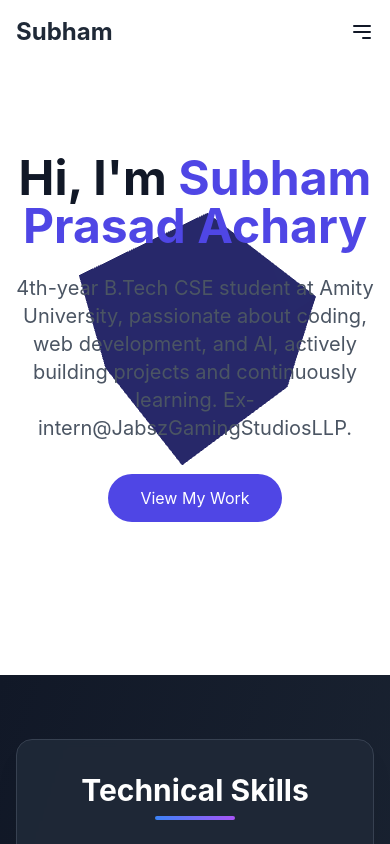
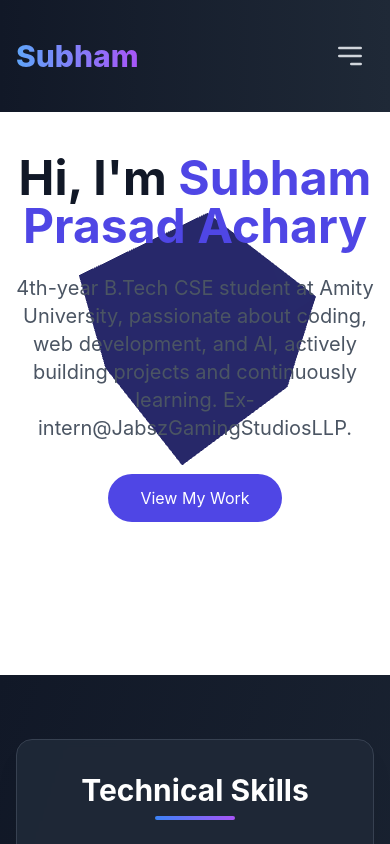
Before and after one commit to SubhamPrasadAchary/PORTFOLIO, a React (Vite) app: page / in a window 390 px wide. Shown: the top 844 px of the page. Built offline with nearby package versions, Linux system fonts and the light colour scheme.

Commit message:
Update Header.jsx

```diff
--- a/src/components/Header.jsx
+++ b/src/components/Header.jsx
@@ -1,21 +1,89 @@
-import React from 'react';
+import React, { useState, useEffect } from 'react';
+import { motion } from 'framer-motion';
 
 const Header = () => {
+  const [scrolled, setScrolled] = useState(false);
+
+  useEffect(() => {
+    const handleScroll = () => {
+      const isScrolled = window.scrollY > 10;
+      if (isScrolled !== scrolled) {
+        setScrolled(isScrolled);
+      }
+    };
+
+    document.addEventListener('scroll', handleScroll, { passive: true });
+    return () => {
+      document.removeEventListener('scroll', handleScroll);
+    };
+  }, [scrolled]);
+
+  const navItems = [
+    { name: 'Home', href: '#home' },
+    { name: 'Projects', href: '#projects' },
+    { name: 'Contact', href: '#contact' },
+  ];
+
   return (
-    <header className="fixed w-full bg-white/80 dark:bg-gray-900/80 backdrop-blur-sm z-50">
-      <div className="container mx-auto px-6 py-4">
-        <nav className="flex items-center justify-between">
-          <div className="text-2xl font-bold text-gray-800 dark:text-white">
-            Subham
+    <header
+      className={`fixed w-full z-50 transition-all duration-300 ${
+        scrolled
+          ? 'bg-gray-900/95 backdrop-blur-md shadow-lg py-3'
+          : 'bg-gradient-to-r from-gray-900 to-gray-800 py-4'
+      }`}
+    >
+      <div className="container mx-auto px-6">
+        <nav className="flex items-center justify-between h-20">
+          <motion.div
+            initial={{ opacity: 0, x: -20 }}
+            animate={{ opacity: 1, x: 0 }}
+            className="flex items-center"
+          >
+            <a
+              href="#home"
+              className="text-3xl font-extrabold bg-clip-text text-transparent bg-gradient-to-r from-blue-400 to-purple-500 hover:from-purple-500 hover:to-blue-400 transition-all duration-300"
+            >
+              Subham
+            </a>
+          </motion.div>
+
+          <div className="hidden md:flex items-center space-x-10">
+            {navItems.map((item, index) => (
+              <motion.a
+                key={item.name}
+                href={item.href}
+                initial={{ opacity: 0, y: -10 }}
+                animate={{ opacity: 1, y: 0 }}
+                transition={{ delay: index * 0.1 }}
+                className="relative text-gray-300 hover:text-white px-3 py-2 text-lg font-medium group"
+              >
+                {item.name}
+                <span className="absolute bottom-0 left-0 w-0 h-0.5 bg-gradient-to-r from-blue-400 to-purple-500 transition-all duration-300 group-hover:w-full"></span>
+              </motion.a>
+            ))}
+            <motion.a
+              href="#contact"
+              whileHover={{ scale: 1.05 }}
+              whileTap={{ scale: 0.95 }}
+              className="px-6 py-2.5 bg-gradient-to-r from-blue-500 to-purple-600 text-white rounded-full text-sm font-semibold hover:shadow-lg hover:shadow-blue-500/30 transition-all duration-300"
+            >
+              Get in Touch
+            </motion.a>
           </div>
-          <div className="hidden md:flex space-x-8">
-            <a href="#home" className="text-gray-700 dark:text-gray-300 hover:text-indigo-600 dark:hover:text-indigo-400">Home</a>
-            <a href="#projects" className="text-gray-700 dark:text-gray-300 hover:text-indigo-600 dark:hover:text-indigo-400">Projects</a>
-            <a href="#contact" className="text-gray-700 dark:text-gray-300 hover:text-indigo-600 dark:hover:text-indigo-400">Contact</a>
-          </div>
-          <button className="md:hidden">
-            <svg className="w-6 h-6" fill="none" stroke="currentColor" viewBox="0 0 24 24">
-              <path strokeLinecap="round" strokeLinejoin="round" strokeWidth={2} d="M4 6h16M4 12h16m-7 6h7" />
+
+          <button className="md:hidden p-2 text-gray-300 hover:text-white focus:outline-none">
+            <svg
+              className="w-8 h-8"
+              fill="none"
+              stroke="currentColor"
+              viewBox="0 0 24 24"
+            >
+              <path
+                strokeLinecap="round"
+                strokeLinejoin="round"
+                strokeWidth={2}
+                d="M4 6h16M4 12h16m-7 6h7"
+              />
             </svg>
           </button>
         </nav>
```
